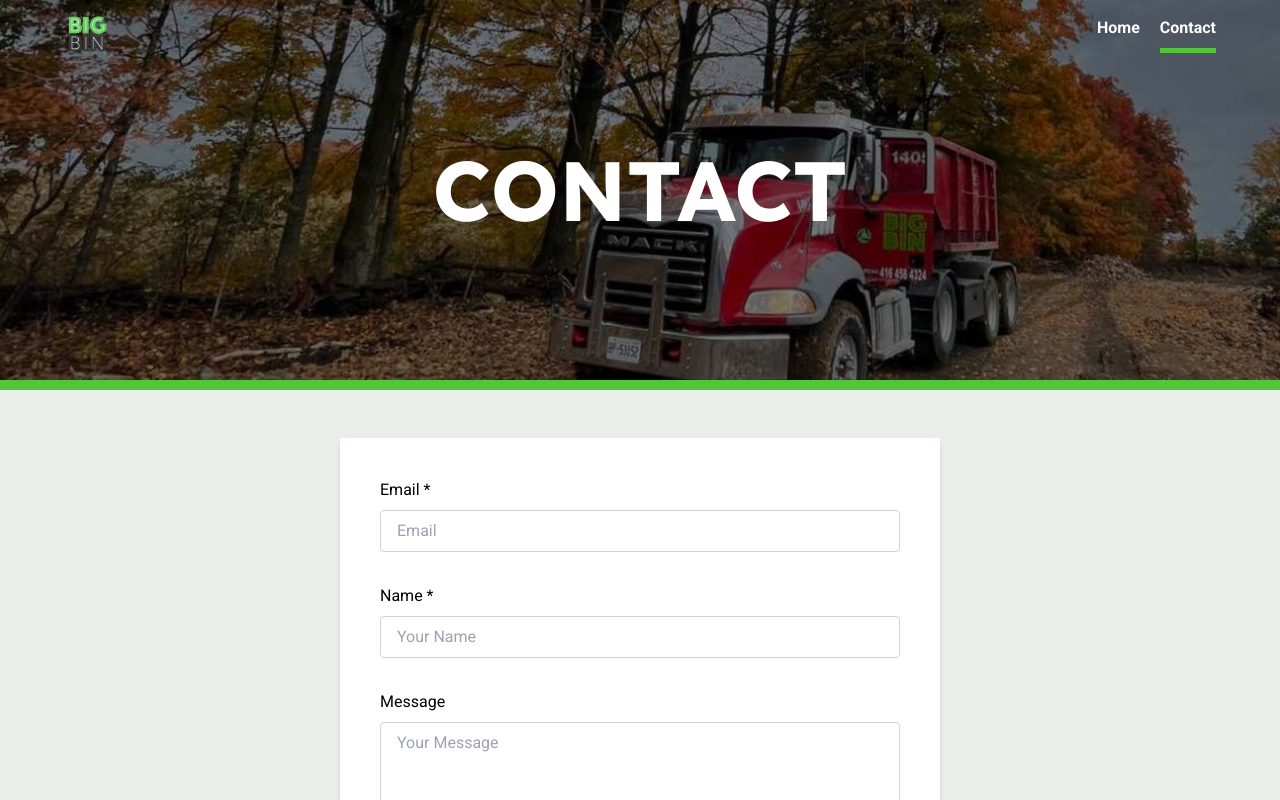
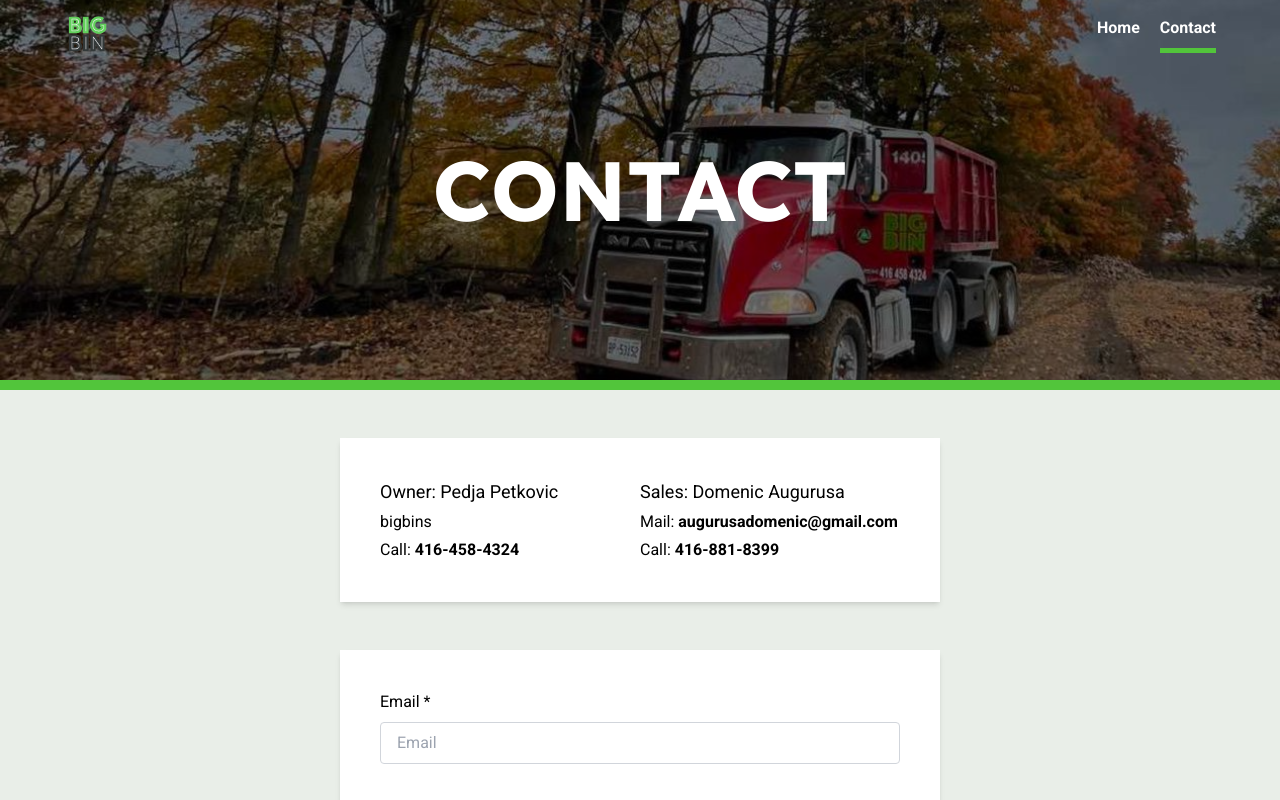
Before and after one commit to amdadul-haque/big-bin, a Next.js app: page /contact in a window 1280 px wide. Shown: the top 800 px of the page. Built offline with nearby package versions, Linux system fonts and the light colour scheme.

Commit message:
contact-info added

```diff
--- a/components/ContactUs.js
+++ b/components/ContactUs.js
@@ -47,9 +47,27 @@ const ContactUs = () => {
   return (
     <div
       id="kontakt"
-      className="bg-[#E9EEE8] w-full mx-auto flex justify-between items-center flex-col gap-16 py-12 lg:px-0 sm:px-12 px-6"
+      className="bg-[#E9EEE8] w-full mx-auto flex justify-between items-center flex-col gap-12 py-12 lg:px-0 sm:px-12 px-6"
     >
-      <div className="w-full max-w-[600px] px-5 sm:px-10 py-10 bg-white shadow-md">
+      <div className="w-full max-w-[600px] px-5 py-6 sm:px-10 sm:py-10 bg-white shadow-md gap-y-5 grid sm:grid-cols-2">
+        <div>
+          <p className="text-lg">Owner: Pedja Petkovic</p>
+          <p className="text-base my-1">bigbins</p>
+          <a href="tel:4164584324" className="text-base hover:underline underline-offset-4 transition-all duration-300 ">Call: <span className="font-bold">
+            416-458-4324
+          </span> </a>
+        </div>
+        <div>
+          <p className="text-lg">Sales: Domenic Augurusa</p>
+          <a href="mailto:augurusadomenic@gmail.com" className="text-base hover:underline underline-offset-4 transition-all duration-300 block my-1">Mail: <span className="font-bold">
+            augurusadomenic@gmail.com
+          </span> </a>
+          <a href="tel:4168818399" className="text-base hover:underline underline-offset-4 hover:transition-all hover:duration-1000">Call: <span className="font-bold">
+            416-881-8399
+          </span> </a>
+        </div>
+      </div>
+      <div className="w-full max-w-[600px] px-5 py-6 sm:px-10 sm:py-10 bg-white shadow-md">
         <form onSubmit={handleButtonClick} className="flex flex-col gap-4 sm:gap-8">
           <div>
             <h3 className="mb-2 text-base">Email *</h3>
@@ -92,9 +110,9 @@ const ContactUs = () => {
           </div>
 
           {/* <div className="mt-4"> */}
-            <button type='submit' disabled={isLoading} className="py-[10px] px-6 bg-brand-1 hover:bg-brand-1/90 text-white rounded transition-colors duration-200 disabled:bg-gray-400 font-bold sm:text-xl">
-              Submit
-            </button>
+          <button type='submit' disabled={isLoading} className="py-[10px] px-6 bg-brand-1 hover:bg-brand-1/90 text-white rounded transition-colors duration-200 disabled:bg-gray-400 font-bold sm:text-xl">
+            Submit
+          </button>
           {/* </div> */}
         </form>
       </div>
```
